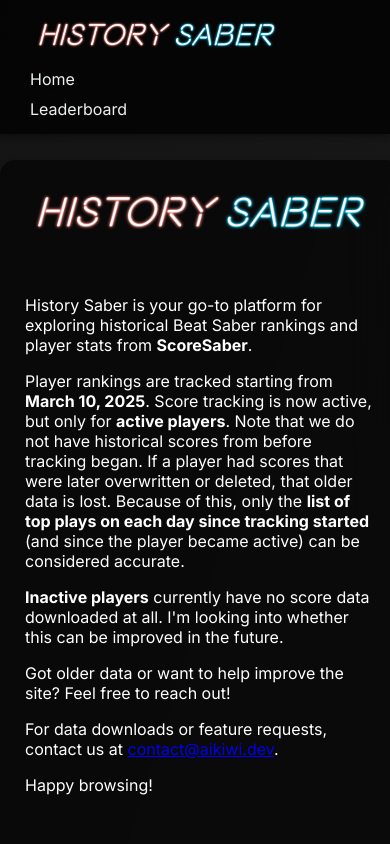
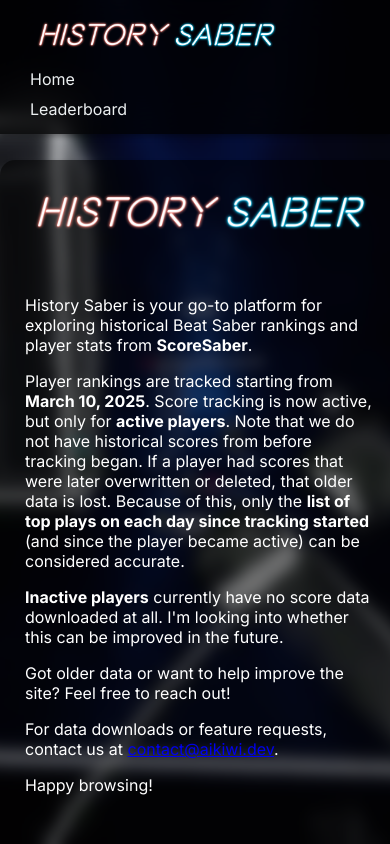
Before and after one commit to Ai-Kiwi/HistorySaber, a SvelteKit app: page / in a window 390 px wide. Shown: the top 844 px of the page. Built offline with nearby package versions, Linux system fonts and the light colour scheme; no server answers; the database is empty.

Commit message:
changed image on mobile for background. Removed unneeded blur. Should run better performance on mobile

```diff
--- a/src/routes/+layout.svelte
+++ b/src/routes/+layout.svelte
@@ -24,12 +24,14 @@
     </span>
 
     {#if showVideo}
-      <video preload="none" autoplay muted loop playsinline id="bg-video">
+      <video preload="none" autoplay muted loop playsinline id="bg-video" style="filter: blur(15px);">
         <!--surprisingly winded up looking worse-->
         <!--<source src="background_av1.webm" type="video/webm; codecs=av01">
         <source src="background_vp9.webm" type="video/webm; codecs=vp9">-->
         <source src="/background_h264.mp4" type="video/mp4">
       </video>
+    {:else}
+      <img src="/images/background_image.png" id="bg-video">
     {/if}
 
     <Footer />
@@ -43,7 +45,6 @@
 
     #bg-video {
       position: fixed;
-      filter: blur(15px);
       top: 0;
       left: 0;
       width: 100vw;
@@ -56,7 +57,6 @@
     .hero {
       padding: 25px 25px;
       background-color: rgba(0, 0, 0, 0.55);
-      backdrop-filter: blur(20px);
       border-radius: 15px;
       margin: 20px auto;
       max-width: 1000px;
```
Also changed, not shown: static/images/background_image.png (added).
